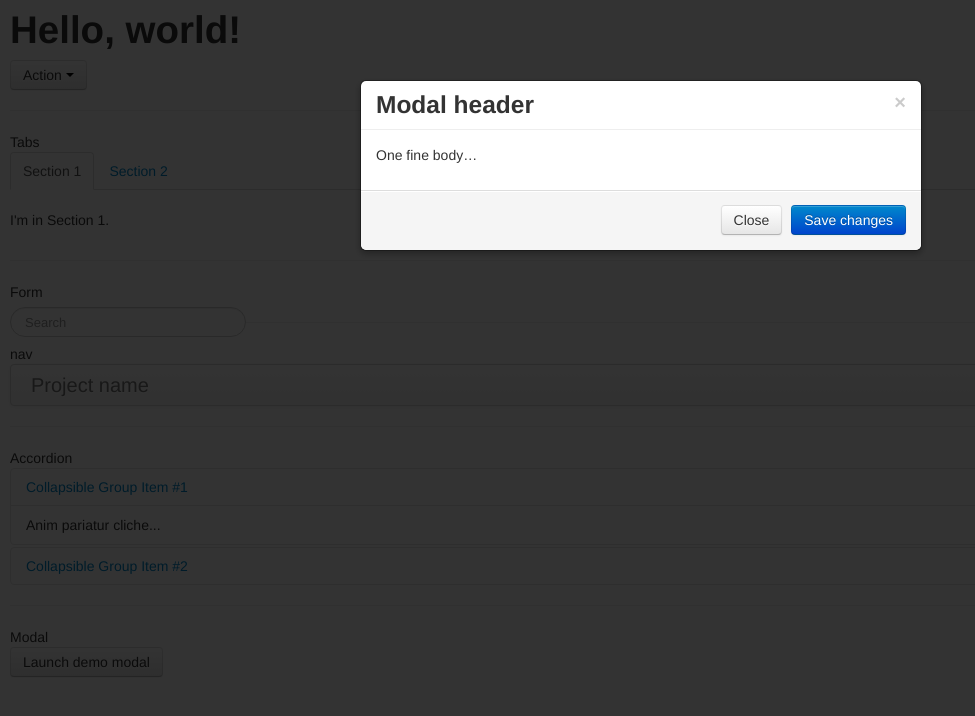
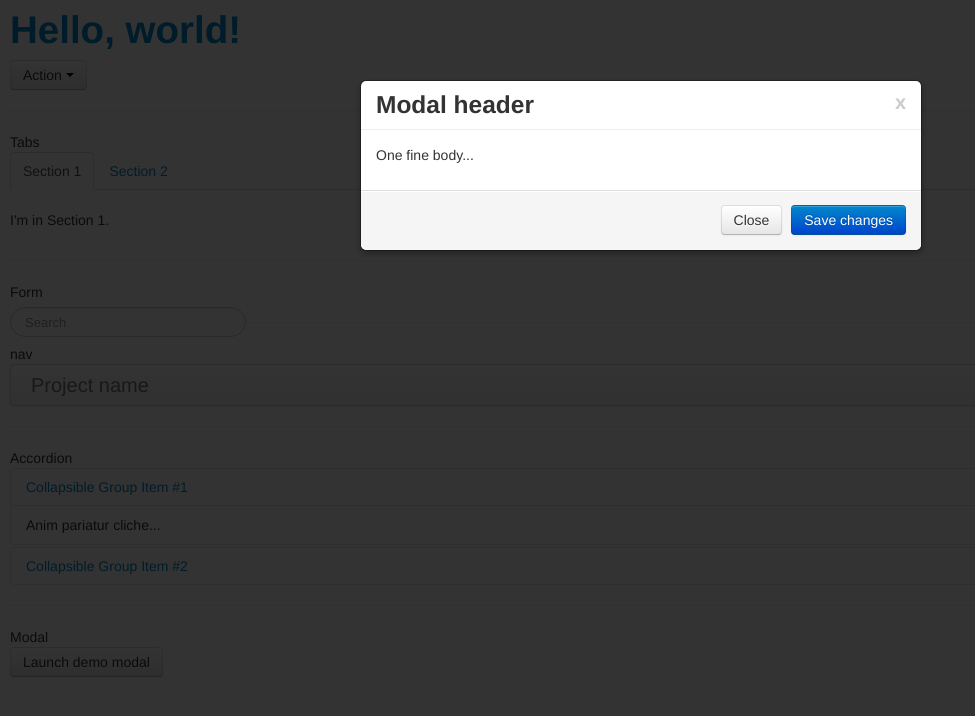
Before and after one commit to ssoward/twitterbootstrap, a plain HTML site: page index.html in a window 1280 px wide. Both pictures are taken after a click on the button "Launch demo modal". Shown: the whole page, without its empty margins (0-975 px from the left). Drawn offline with nearby package versions, Linux system fonts and the light colour scheme.

Commit message:
escrewing around.

```diff
--- a/index.html
+++ b/index.html
@@ -11,7 +11,7 @@
     </style>
   </head>
   <body id="pageBody">
-    <h1>Hello, world!</h1>
+    <h1><a href="http://twitter.github.com/bootstrap/javascript.html" target="_blank">Hello, world!</a></h1>
     <script src="http://code.jquery.com/jquery.js"></script>
     <script src="js/bootstrap.min.js"></script>
     <div class="btn-group">
@@ -98,23 +98,17 @@
     <a href="#myModal" role="button" class="btn" data-toggle="modal">Launch demo modal</a>
 
     <!-- Modal -->
-    <div id="myModal" class="modal hide fade" tabindex="-1" role="dialog"
-      aria-labelledby="myModalLabel" aria-hidden="true">
+    <div id="myModal" class="modal hide fade" tabindex="-1" role="dialog" aria-labelledby="myModalLabel" aria-hidden="true">
       <div class="modal-header">
-        <button type="button" class="close" data-dismiss="modal"
-          aria-hidden="true">×</button>
+        <button type="button" class="close" data-dismiss="modal" aria-hidden="true">x</button>
         <h3 id="myModalLabel">Modal header</h3>
       </div>
       <div class="modal-body">
-        <p>One fine body…</p>
+        <p>One fine body...</p>
       </div>
       <div class="modal-footer">
-        <button class="btn"
-          data-dismiss="modal"
-          aria-hidden="true">Close</button>
-        <button class="btn
-          btn-primary">Save
-          changes</button>
+        <button class="btn" data-dismiss="modal" aria-hidden="true">Close</button>
+        <button class="btn btn-primary">Save changes</button>
       </div>
     </div>
   </body>
```
